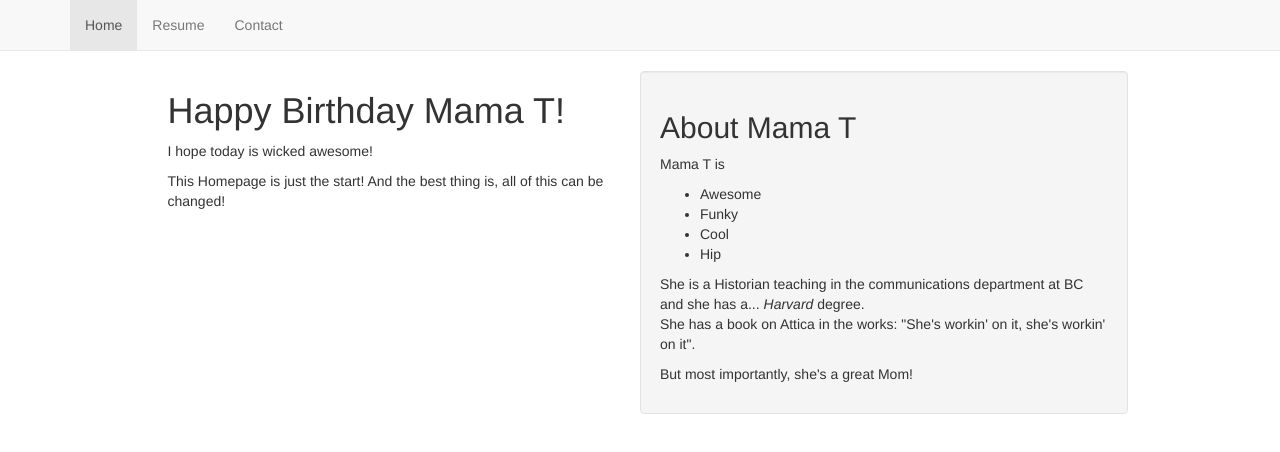
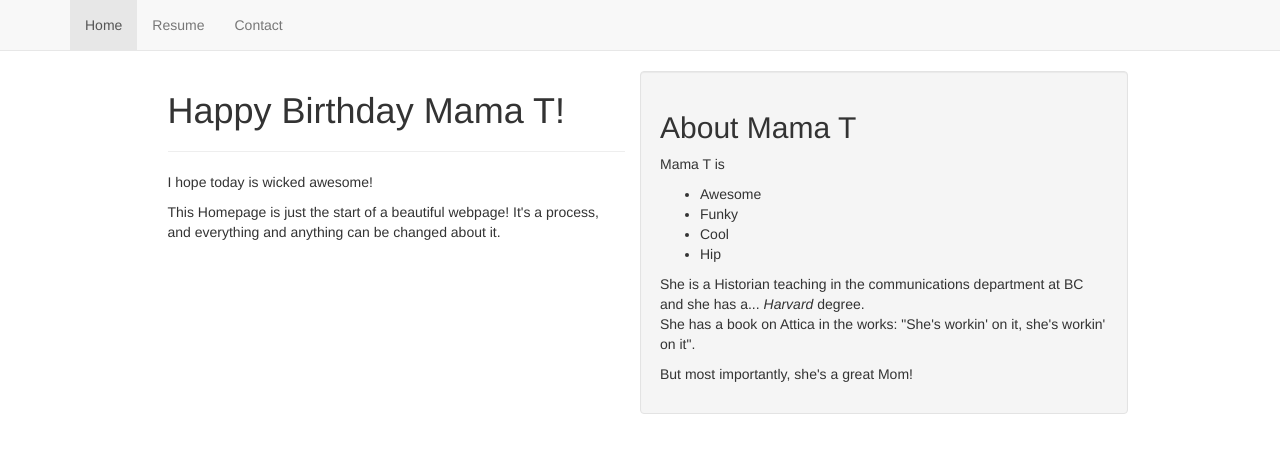
Before and after one commit to olynch/tlynch-website, a plain HTML site: page index.html in a window 1280 px wide. Drawn offline with Linux system fonts and the light colour scheme.

Commit message:
final birthday commit

```diff
--- a/index.html
+++ b/index.html
@@ -3,7 +3,7 @@
 <head>
 <meta charset="utf-8" />
 <title>Theresa Lynch, Academic Extraordinaire</title>
-<link rel="stylesheet" href="/tlynch-website/bootstrap/css/bootstrap.min.css" />
+<link rel="stylesheet" href="bootstrap/css/bootstrap.min.css" />
 </head>
 <body>
 <nav class="navbar navbar-default navbar-static-top">
@@ -21,11 +21,12 @@
 	<div class="row">
 		<div class="col-md-5 col-md-offset-1">
 			<h1>Happy Birthday Mama T!</h1>
+			<hr />
 			<p>
 			I hope today is wicked awesome!
 			</p>
 			<p>
-			This Homepage is just the start! And the best thing is, all of this can be changed!
+			This Homepage is just the start of a beautiful webpage! It's a process, and everything and anything can be changed about it.
 			</p>
 		</div>
 		<div class="col-md-5 well">
```
